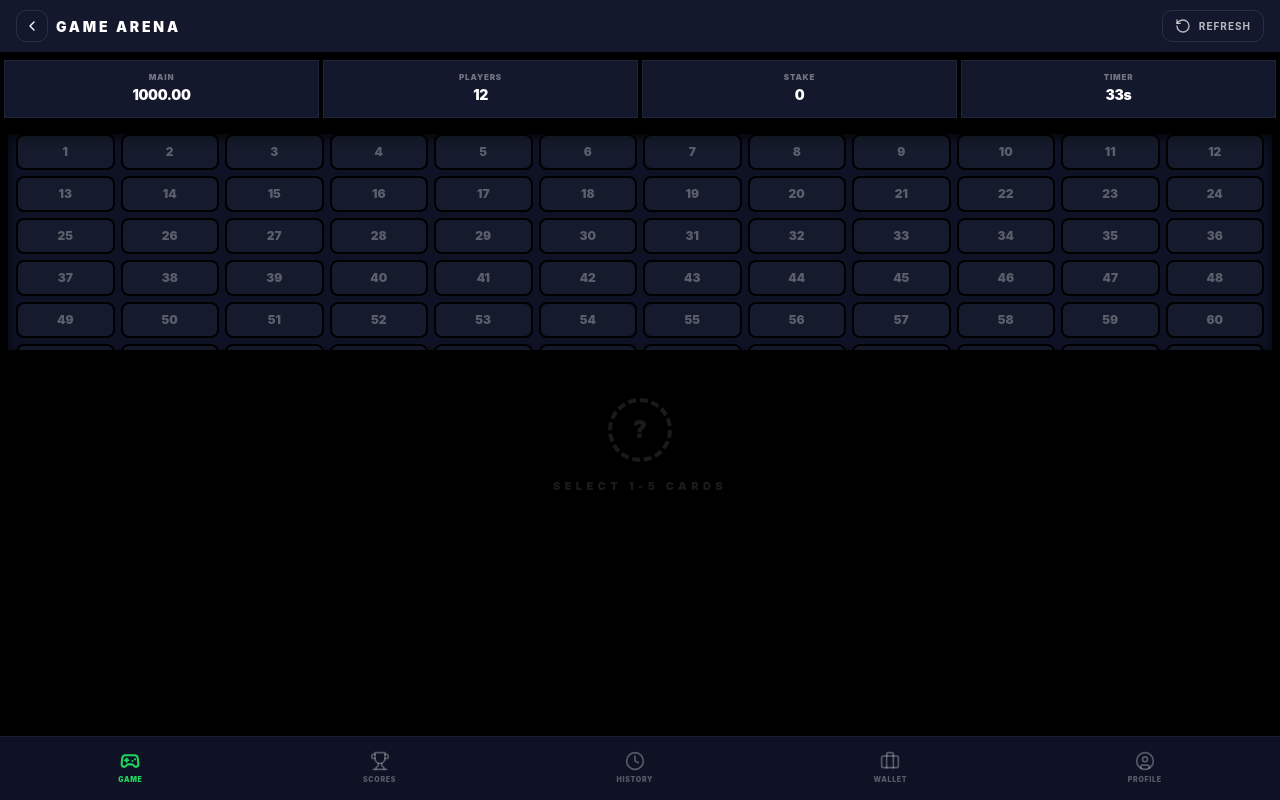
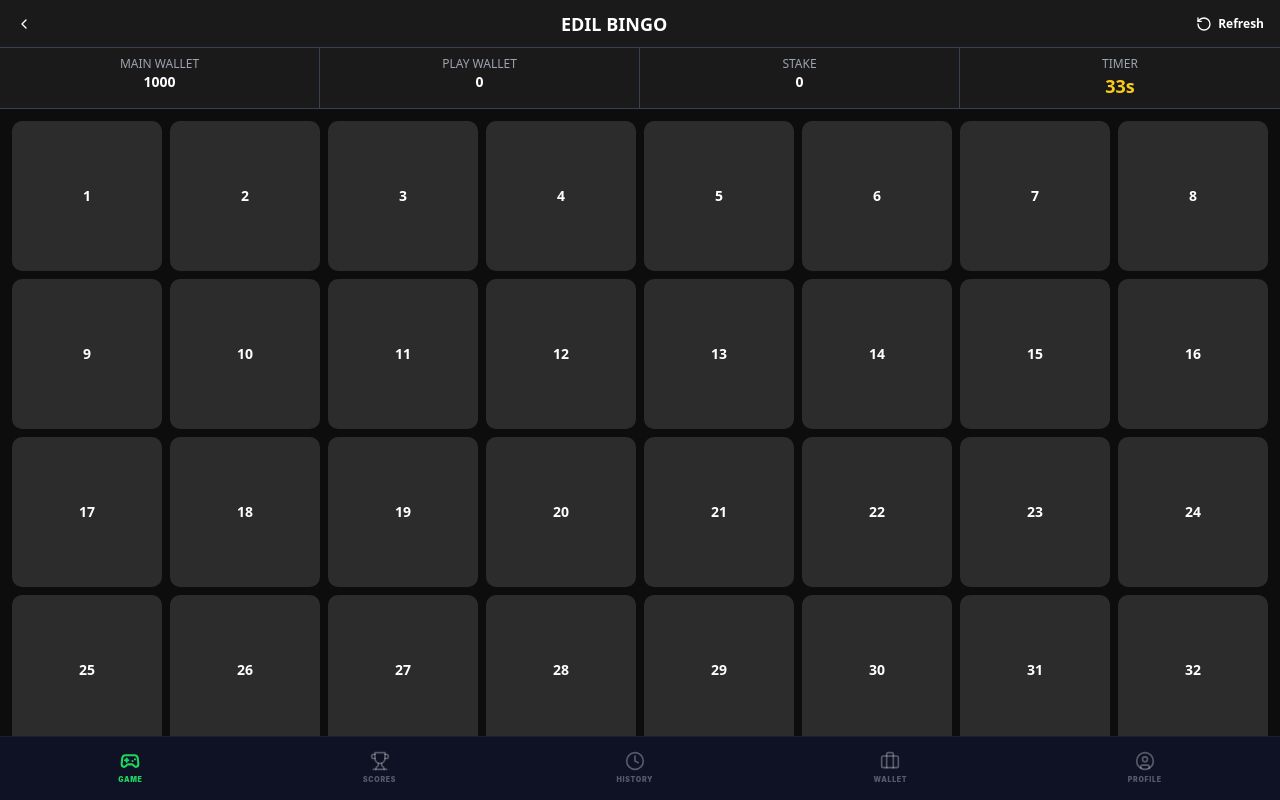
Before and after one commit to 1-win318/win-bingo-final, a Next.js app: page / in a window 1280 px wide. Both pictures are taken after a click on the button "PLAY 10". Shown: the top 800 px of the page. Built offline with nearby package versions, Linux system fonts and the light colour scheme; what @genkit-ai/google-genai, genkit would draw is missing.

Commit message:
Feat: Update game UI and remove selection limit

```diff
--- a/src/components/bingo/CartelSelection.tsx
+++ b/src/components/bingo/CartelSelection.tsx
@@ -1,10 +1,9 @@
 'use client';
 
 import React from 'react';
-import { ChevronLeft, RotateCcw, X } from 'lucide-react';
+import { ChevronLeft, RotateCcw } from 'lucide-react';
 import { Button } from '@/components/ui/button';
 import { cn } from '@/lib/utils';
-import { BingoCard } from './BingoCard';
 
 interface CartelSelectionProps {
   cartels: { id: number; board: any }[];
@@ -13,123 +12,81 @@ interface CartelSelectionProps {
   setSelectedIds: React.Dispatch<React.SetStateAction<number[]>>;
   timer: number;
   balance: number;
-  playerCount: number;
+  playerCount: number; // Keep for potential future use
 }
 
-export function CartelSelection({ cartels, onBack, selectedIds, setSelectedIds, timer, balance, playerCount }: CartelSelectionProps) {
+export function CartelSelection({ cartels, onBack, selectedIds, setSelectedIds, timer, balance }: CartelSelectionProps) {
   const toggleCartel = (id: number) => {
     setSelectedIds(prev => {
       if (prev.includes(id)) {
         return prev.filter(i => i !== id);
       }
-      if (prev.length >= 5) return prev;
+      // No limit on selection
       return [...prev, id];
     });
   };
 
-  const stake = selectedIds.length * 10;
+  const stake = selectedIds.length * 10; // Assuming 10 ETB per number selection
 
   return (
-    <div className="min-h-screen bg-[#05070a] text-white flex flex-col font-body overflow-hidden">
-      {/* Header - Boxed */}
-      <div className="px-4 h-14 flex items-center justify-between bg-[#14182d] border-b-4 border-black flex-none">
-        <div className="flex items-center gap-2">
-           <Button variant="ghost" size="icon" onClick={onBack} className="text-white h-8 w-8 p-0 hover:bg-white/5 border border-white/10">
-              <ChevronLeft size={22} />
+    <div className="min-h-screen bg-[#0d0d0d] text-white flex flex-col font-sans">
+
+      {/* Header */}
+      <div className="px-2 h-12 flex items-center justify-between bg-[#1a1a1a] border-b border-gray-700 flex-none">
+        <Button variant="ghost" size="icon" onClick={onBack} className="text-white h-8 w-8 hover:bg-gray-700">
+            <ChevronLeft size={20} />
         </Button>
-           <h1 className="text-[14px] font-black tracking-[0.2em] uppercase">Game Arena</h1>
-        </div>
-        <Button variant="ghost" size="sm" className="text-white/70 h-8 px-3 flex items-center gap-2 border border-white/10 hover:bg-white/5">
+        <h1 className="text-lg font-bold">EDIL BINGO</h1>
+        <Button variant="ghost" size="sm" className="text-white h-8 px-2 flex items-center gap-1.5 hover:bg-gray-700">
             <RotateCcw size={14} />
-          <span className="text-[10px] font-bold uppercase tracking-widest">Refresh</span>
+            <span className="text-xs font-semibold">Refresh</span>
         </Button>
       </div>
 
-      {/* Split Stats Bar */}
-      <div className="grid grid-cols-4 gap-1 bg-black p-1 border-b-4 border-black flex-none">
-        {[
-          { label: 'MAIN', value: balance.toFixed(2) },
-          { label: 'PLAYERS', value: playerCount.toString() },
-          { label: 'STAKE', value: stake.toString() },
-          { label: 'TIMER', value: `${timer}s`, isTimer: true },
-        ].map((stat, i) => (
-          <div
-            key={i}
+      {/* Stats Bar */}
+      <div className="grid grid-cols-4 text-center bg-[#1a1a1a] border-b border-gray-700 flex-none">
+        <div className="py-2 border-r border-gray-700">
+          <p className="text-xs text-gray-400">MAIN WALLET</p>
+          <p className="font-bold text-sm">{balance.toFixed(0)}</p>
+        </div>
+        <div className="py-2 border-r border-gray-700">
+          <p className="text-xs text-gray-400">PLAY WALLET</p>
+          <p className="font-bold text-sm">0</p>
+        </div>
+        <div className="py-2 border-r border-gray-700">
+          <p className="text-xs text-gray-400">STAKE</p>
+          <p className="font-bold text-sm">{stake}</p>
+        </div>
+        <div className="py-2 relative">
+          <p className="text-xs text-gray-400">TIMER</p>
+          <p className="font-bold text-lg text-yellow-400">{timer}s</p>
+        </div>
+      </div>
+
+      {/* Number Selection Board */}
+      <div className="flex-1 p-3 bg-[#0d0d0d] overflow-y-auto">
+        <div className="grid grid-cols-8 gap-2">
+          {Array.from({ length: 90 }, (_, i) => i + 1).map(num => (
+            <button
+              key={num}
+              onClick={() => toggleCartel(num)} // We use the number itself as the ID
               className={cn(
-              "bg-[#14182d] py-3 text-center border border-white/5 flex flex-col justify-center gap-1 shadow-inner",
-              stat.isTimer && timer < 10 && "border-red-500/50 bg-red-900/10"
+                "aspect-square flex items-center justify-center rounded-md text-sm font-bold transition-all duration-200",
+                selectedIds.includes(num)
+                  ? "bg-yellow-500 text-black scale-105 shadow-lg"
+                  : "bg-[#2c2c2c] text-white hover:bg-gray-600"
               )}
             >
-            <p className="text-[8px] text-white/40 font-black uppercase tracking-[0.1em] leading-none">{stat.label}</p>
-            <p className={cn(
-              "text-sm font-black tracking-tight",
-              stat.isTimer && timer < 10 ? "text-red-500" : "text-white"
-            )}>
-              {stat.value}
-            </p>
-          </div>
-        ))}
-      </div>
-
-      {/* ID Selection Board - "Shertet" Glide Experience */}
-      <div className="p-1.5 bg-black flex-none">
-        <div className="h-[220px] overflow-y-auto scroll-smooth scrollbar-hide bg-[#0f1225] p-2 border-2 border-black shadow-[inset_0_4px_12px_rgba(0,0,0,0.8)] overscroll-contain snap-y snap-mandatory">
-          <div className="grid grid-cols-12 gap-1.5">
-            {cartels.map(c => (
-              <button
-                key={c.id}
-                onClick={() => toggleCartel(c.id)}
-                className={cn(
-                  "h-9 flex items-center justify-center rounded-sm text-[12px] font-black transition-all duration-300 border-2 snap-start",
-                  selectedIds.includes(c.id)
-                    ? "bg-[#ff6b00] text-white border-white/40 scale-105 z-10 shadow-[0_0_15px_rgba(255,107,0,0.4)]"
-                    : "bg-[#1f2937]/40 text-white/30 border-black hover:border-white/20 hover:bg-white/5"
-                )}
-              >
-                {c.id}
+              {num}
             </button>
           ))}
         </div>
       </div>
+
+      <div className="p-3 bg-[#1a1a1a] border-t border-gray-700 flex-none">
+        <p className="text-center text-xs text-gray-400">Select a cartel to view board</p>
       </div>
 
-      {/* Selected Cards View - 5-Column Compact Grid */}
-      <div className="flex-1 px-1 bg-black overflow-y-auto scrollbar-hide pb-24">
-        <div className="grid grid-cols-5 gap-1.5 pt-2">
-          {selectedIds.map(id => {
-            const cartel = cartels.find(c => c.id === id);
-            if (!cartel) return null;
-            return (
-              <div key={id} className="relative animate-in fade-in slide-in-from-bottom-2 duration-300">
-                {/* Delete Button & ID Header */}
-                <div className="flex items-center justify-between mb-1 px-0.5">
-                  <span className="text-[8px] font-black text-white/40 uppercase tracking-tighter">#{id}</span>
-                  <button
-                    onClick={() => toggleCartel(id)}
-                    className="w-4 h-4 bg-destructive hover:bg-destructive/80 rounded-[2px] flex items-center justify-center transition-colors shadow-sm active:scale-90"
-                  >
-                    <X size={10} className="text-white" />
-                  </button>
-                </div>
-
-                <BingoCard
-                  data={cartel.board}
-                  id={id}
-                  className="w-full border-black"
-                />
-              </div>
-            );
-          })}
-          {selectedIds.length === 0 && (
-            <div className="col-span-5 flex flex-col items-center justify-center h-40 opacity-10">
-               <div className="w-16 h-16 border-4 border-dashed border-white rounded-full flex items-center justify-center mb-4">
-                  <span className="text-2xl font-black">?</span>
-               </div>
-               <p className="text-[11px] font-black uppercase tracking-[0.4em]">Select 1-5 Cards</p>
-            </div>
-          )}
-        </div>
-      </div>
     </div>
   );
 }
--- a/src/components/bingo/HomeDashboard.tsx
+++ b/src/components/bingo/HomeDashboard.tsx
@@ -1,55 +1,38 @@
 'use client';
 
 import React from 'react';
-import { Wallet, ChevronRight } from 'lucide-react';
 import { Button } from '@/components/ui/button';
-import { Card, CardContent } from '@/components/ui/card';
 
 interface HomeDashboardProps {
   onPlay: () => void;
   balance: number;
-  playerId: string;
+  playerId: string; // Keep playerId for potential future use, but won't display it
 }
 
-export function HomeDashboard({ onPlay, balance, playerId }: HomeDashboardProps) {
+export function HomeDashboard({ onPlay, balance }: HomeDashboardProps) {
   return (
-    <div className="flex flex-col items-center justify-center min-h-[calc(100vh-80px)] px-6 text-center space-y-12 max-w-md mx-auto">
-      <div className="space-y-2 animate-in fade-in slide-in-from-top-4 duration-500">
-        <h1 className="text-5xl font-black text-foreground leading-tight tracking-tighter">
-          LUCKY <br /><span className="text-primary">BINGO</span>
-        </h1>
-      </div>
+    <div className="flex flex-col items-center justify-center min-h-screen bg-black text-white p-4">
+      <div className="w-full max-w-sm bg-[#1a1a1a] rounded-2xl shadow-lg p-8 text-center">
 
-      <Card className="w-full bg-card/50 border-white/5 backdrop-blur-sm shadow-2xl animate-in fade-in zoom-in-95 delay-150 duration-700">
-        <CardContent className="p-8 space-y-6">
-          <div className="flex justify-between items-center group">
-            <span className="text-muted-foreground text-sm font-medium tracking-wide">PLAYER ID</span>
-            <span className="text-foreground font-bold font-mono text-lg bg-white/5 px-3 py-1 rounded">{playerId || '#------'}</span>
-          </div>
-          <div className="h-px bg-white/5" />
-          <div className="flex justify-between items-center">
-            <div className="flex items-center gap-3">
-              <div className="p-2 rounded-lg bg-primary/20 text-primary">
-                <Wallet size={20} />
-              </div>
-              <span className="text-muted-foreground text-sm font-medium tracking-wide uppercase">Balance</span>
-            </div>
-            <span className="text-primary font-black text-2xl tracking-tight">
-              {balance.toFixed(2)} <span className="text-xs ml-1 opacity-60">ETB</span>
-            </span>
-          </div>
-        </CardContent>
-      </Card>
+        <h2 className="text-xl font-light text-gray-300">Welcome to</h2>
+        <h1 className="text-6xl font-extrabold text-white my-2">LUCKY BINGO</h1>
+
+        <p className="text-gray-400 text-sm mb-6">CHOOSE YOUR STAKE</p>
 
         <Button
           size="lg"
           onClick={onPlay}
-        className="w-full h-16 text-lg font-black tracking-widest bg-primary text-primary-foreground hover:bg-primary/90 shadow-xl shadow-primary/20 animate-in fade-in slide-in-from-bottom-8 duration-700 delay-300"
+          className="w-full h-16 text-2xl font-black tracking-wider bg-green-500 text-white hover:bg-green-600 rounded-xl"
         >
           PLAY 10
-        <ChevronRight className="ml-2 w-5 h-5" />
         </Button>
 
+        <div className="mt-6">
+          <span className="text-gray-400 text-xs font-bold">WALLET BALANCE</span>
+          <p className="text-white font-bold text-lg">{balance.toFixed(0)}</p>
+        </div>
+
+      </div>
     </div>
   );
 }
```
Lines whose indentation alone changed are shown as unchanged.
